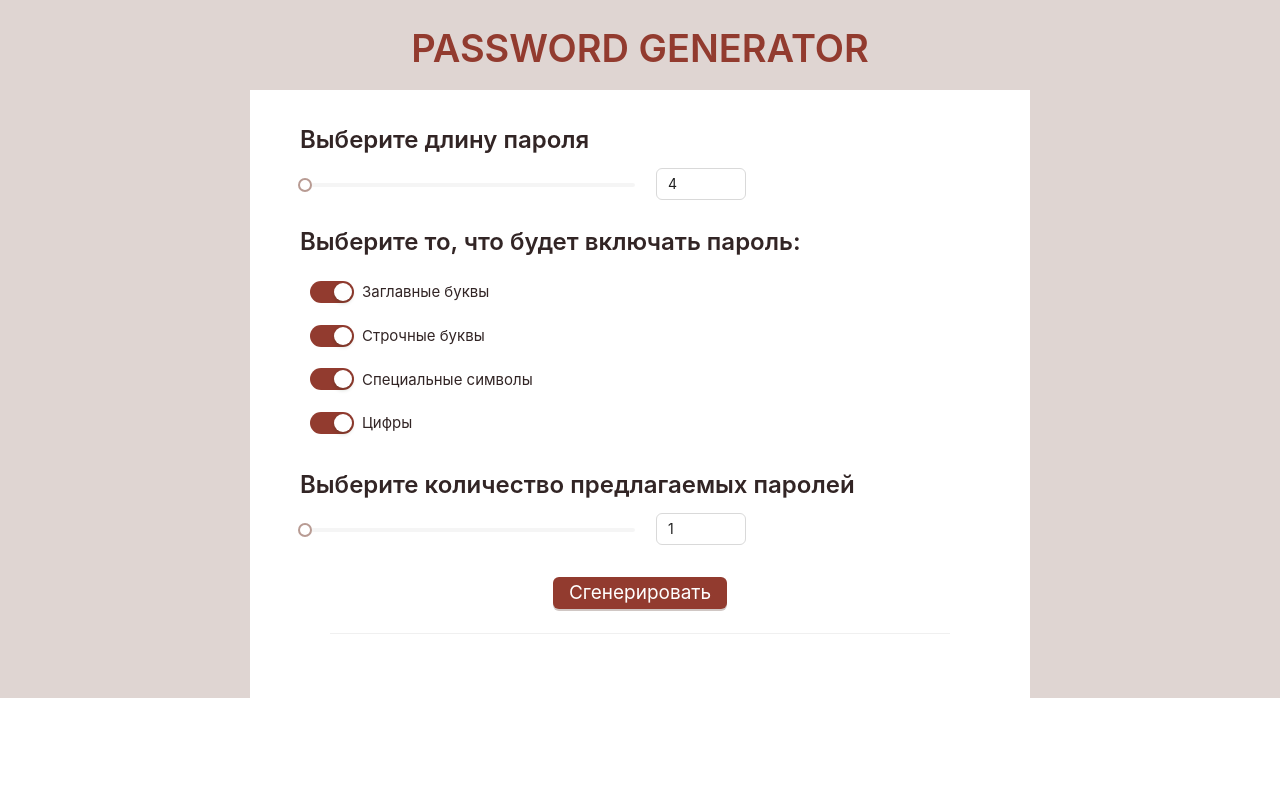
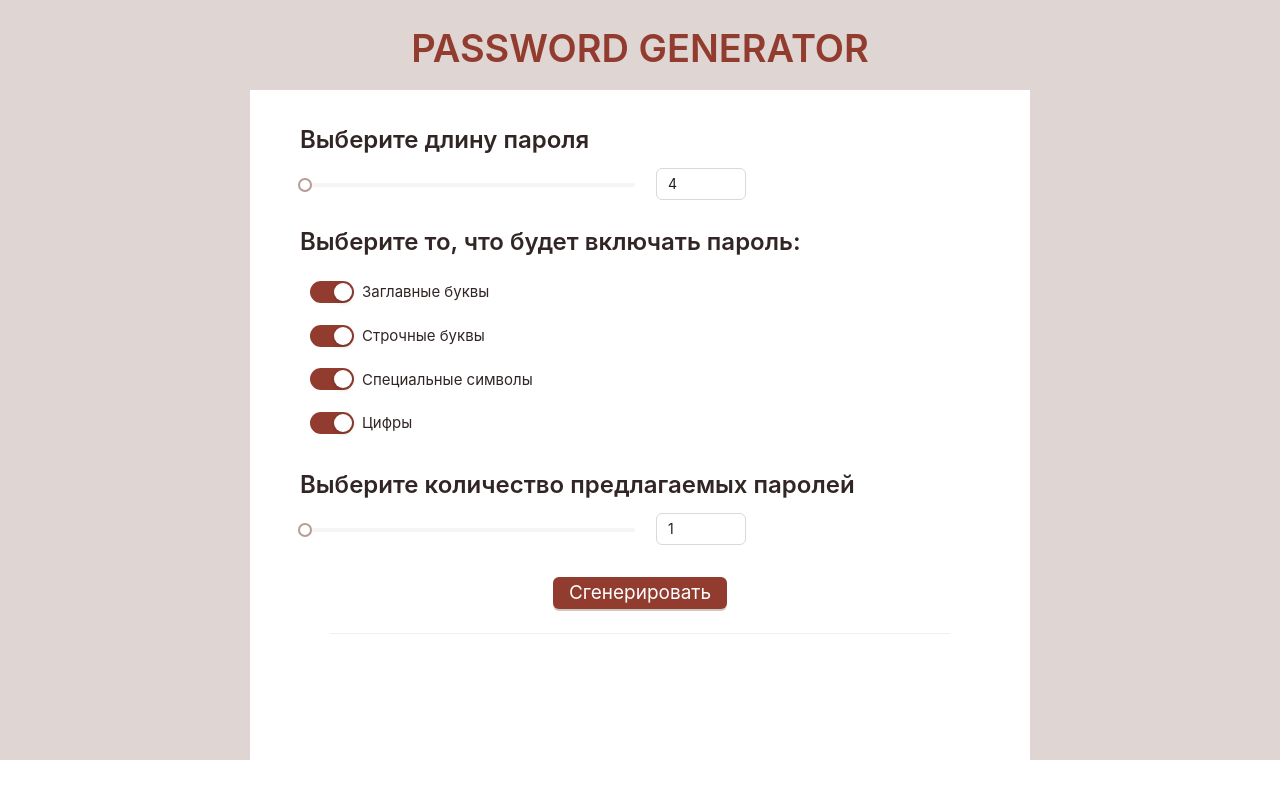
Before and after one commit to trpo2023/cw-is-241_password-generator, a React (Create React App) app: page / in a window 1280 px wide. Built offline with nearby package versions, Linux system fonts and the light colour scheme.

Commit message:
Update a website's style

```diff
--- a/src/App.js
+++ b/src/App.js
@@ -79,7 +79,7 @@ function App() {
         <div
           style={{
             background: colorBgContainer,
-            minHeight: 550,
+            minHeight: 670,
             padding: '10px 50px',
           }}>
           <Title level = {3}
```
